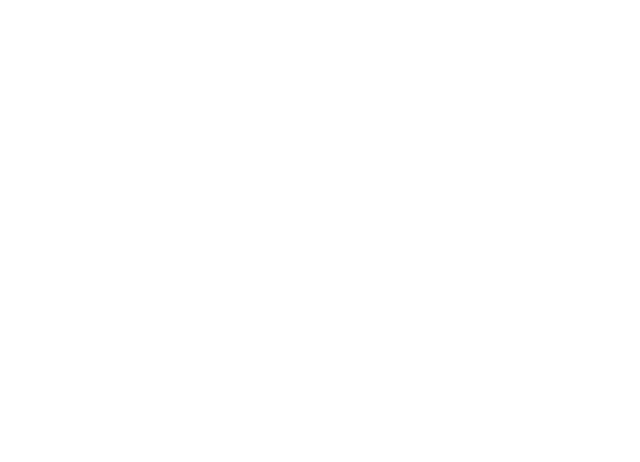
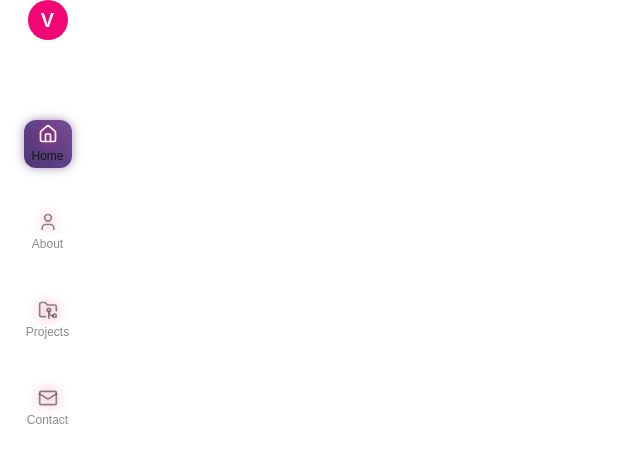
Before and after one commit to vadimBRR/portfolio-page, a Next.js app: page / in a window 1280 px wide. Shown: the top 462 px of the page, without its empty margins (0-640 px from the left). Built offline with nearby package versions, Linux system fonts and the light colour scheme.

Commit message:
add animated sidebar

```diff
--- a/app/globals.css
+++ b/app/globals.css
@@ -22,16 +22,18 @@
 @media (prefers-color-scheme: dark) {
   :root {
     --background: #0a0a0a;
-    --foreground: #ededed;
+    --foreground: #e5e5e5;
 
-    --color-primary: #f20574;
-    --color-primary-hover: #ff469b;
-    --color-accent: #f46d91;
+    --color-primary: #7B3FE4;            /* 🌌 Фіолетовий */
+    --color-primary-hover: #A560F5;      /* 🔮 Hover */
+    --color-accent: #FF61C7;             /* 💗 Додатковий акцент */
     --color-input: #141414;
-    --color-border: rgba(243, 244, 246, 0.1);
+    --color-border: rgba(255, 255, 255, 0.08);
     --color-task-card: #1a1a1a;
   }
 }
+
+
 
 @layer utilities {
   .bg-background {
--- a/app/layout.tsx
+++ b/app/layout.tsx
@@ -1,31 +1,35 @@
-import type { Metadata } from "next";
-import { Geist, Geist_Mono, Poppins } from "next/font/google";
-import "./globals.css";
+import type { Metadata } from 'next'
+import { Geist, Geist_Mono, Poppins } from 'next/font/google'
+import './globals.css'
+import Sidebar from '@/components/Sidebar'
 
 const poppins = Poppins({
 	subsets: ['latin'],
 	weight: ['400', '500', '600', '700'],
 	variable: '--font-poppins',
-  display: "swap",
+	display: 'swap',
 })
 
 export const metadata: Metadata = {
-  title: "Vadym Brovych",
-  description: "Junior Full Stack Developer Portfolio",
-};
+	title: 'Vadym Brovych',
+	description: 'Junior Full Stack Developer Portfolio',
+}
 
 export default function RootLayout({
 	children,
 }: Readonly<{
-  children: React.ReactNode;
+	children: React.ReactNode
 }>) {
 	return (
-    <html lang="en">
+		<html lang='en'>
 			<body
-        className={`${poppins.variable} antialiased`}
+				className={`${poppins.variable} antialiased bg-background text-foreground`}
 			>
+				<div className='flex flex-row min-h-screen'>
+					<Sidebar />
 					{children}
+				</div>
 			</body>
 		</html>
-  );
+	)
 }
--- /dev/null
+++ b/components/Sidebar.tsx
@@ -0,0 +1,83 @@
+'use client'
+
+import { useState } from 'react'
+import { motion } from 'framer-motion'
+import { Home, User, FolderGit2, Mail } from 'lucide-react'
+
+const Sidebar = () => {
+	const links = [
+		{ id: 0, name: 'Home', icon: Home },
+		{ id: 1, name: 'About', icon: User },
+		{ id: 2, name: 'Projects', icon: FolderGit2 },
+		{ id: 3, name: 'Contact', icon: Mail },
+	]
+
+	const [activeIndex, setActiveIndex] = useState(0)
+
+	return (
+		<div className='min-h-screen bg-background w-24 border-r custom-border flex flex-col items-center gap-10'>
+			{/* Logo */}
+			<div className='bg-primary size-10 rounded-full text-white text-xl flex items-center justify-center font-bold'>
+				V
+			</div>
+
+			{/* Nav */}
+			<nav className='relative flex flex-col items-center gap-10 mt-10'>
+				{/* Liquid */}
+				<motion.div
+					layoutId='liquid-nav'
+					className='absolute w-12 h-12 z-0'
+					initial={false}
+					animate={{ top: `${activeIndex * 88}px` }}
+					transition={{ type: 'spring', stiffness: 300, damping: 25 }}
+				>
+					<motion.div
+						key={activeIndex}
+						className='w-full h-full rounded-2xl bg-gradient-to-tr from-[#4C3575] to-[#724F96] shadow-[0_0_10px_#4C357588] ring-1 ring-white/5 backdrop-blur-sm origin-center'
+						initial={false}
+						animate={{
+							scaleY: [1, 1.3, 1],
+							borderRadius: ['0.75rem', '1.5rem', '0.75rem'],
+						}}
+						transition={{ duration: 0.4, ease: 'easeInOut' }}
+					></motion.div>
+				</motion.div>
+
+				{/* Icons */}
+				{links.map((link, i) => {
+					const Icon = link.icon
+					const isActive = link.id === activeIndex
+
+					return (
+						<div
+							key={link.id}
+							className='group w-12 h-12 z-10 flex flex-col items-center justify-center cursor-pointer'
+							onClick={() => setActiveIndex(link.id)}
+						>
+							<Icon
+								size={20}
+								className={`transition-colors duration-300  drop-shadow-[0_0_6px_var(--color-primary)] ${
+									isActive
+										? 'text-white '
+										: 'text-foreground/50 group-hover:text-foreground'
+								}`}
+							/>
+
+							<span
+								className={`text-xs mt-1 font-medium transition-colors duration-300 ${
+									isActive
+										? ''
+										: 'text-foreground/50 group-hover:text-foreground'
+								}`}
+							>
+								{link.name}
+							</span>
+						</div>
+					)
+				})}
+			</nav>
+		</div>
+	)
+}
+
+export default Sidebar
```
Also changed, not shown: package.json (+8 -6 lines), 1 other file (tests, documents, lock files or other folders). Lines whose indentation alone changed are shown as unchanged.
